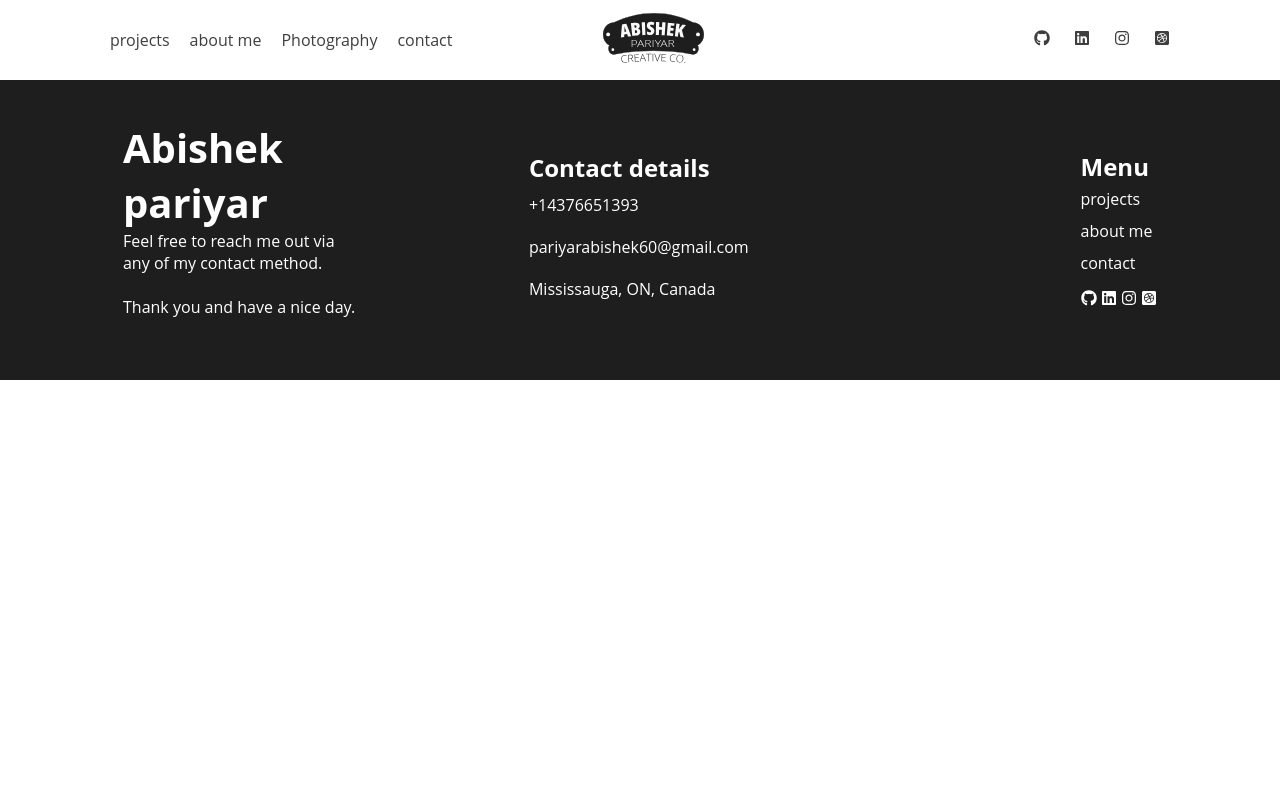
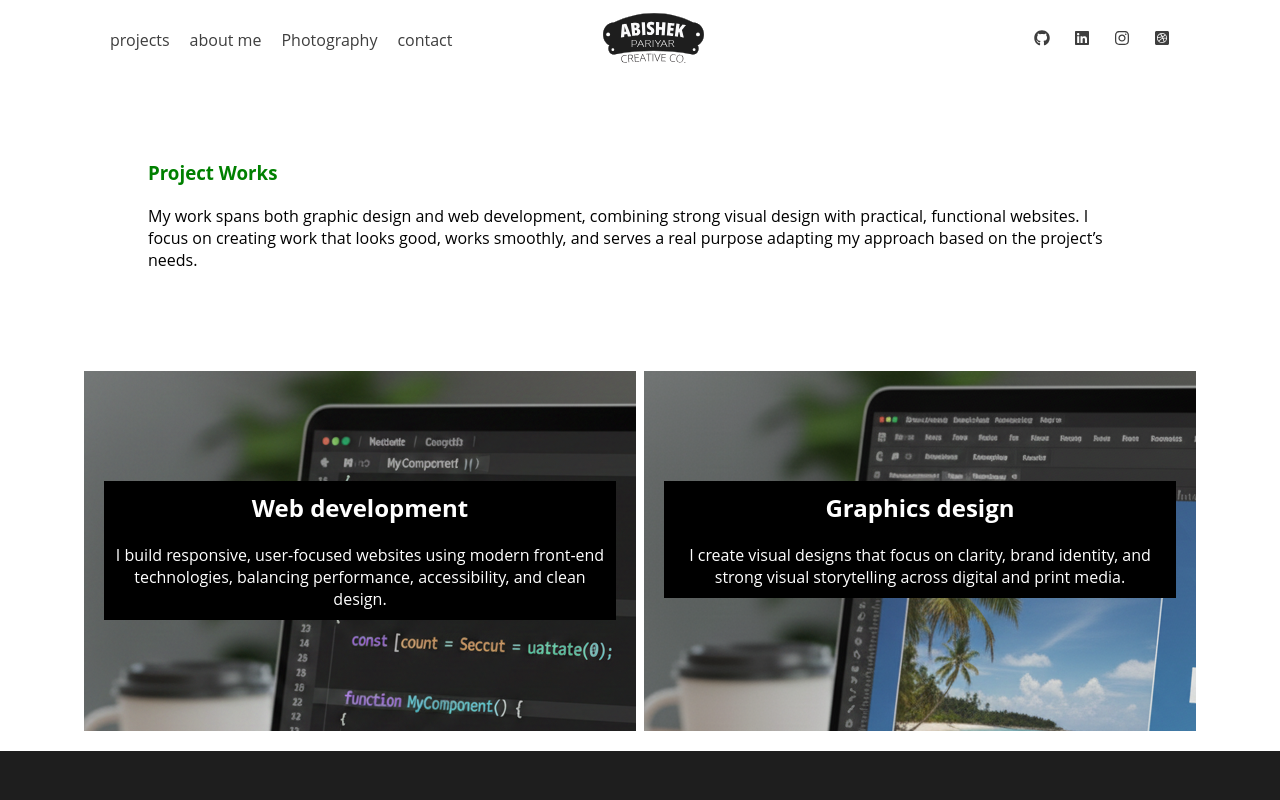
Before and after one commit to abizec-p/new-portfolio, a React (Vite) app: page /projectwork in a window 1280 px wide. Shown: the top 800 px of the page. Built offline with nearby package versions, Linux system fonts and the light colour scheme.

Commit message:
added poject section

```diff
--- a/src/App.jsx
+++ b/src/App.jsx
@@ -8,6 +8,7 @@ import About from "./components/about"
 import ProjectPage from "./components/projects"
 import { motion } from "motion/react"
 import Photography from "./components/photography"
+import ProjectWorks from "./components/projectworks"
 export default function App(){
   return(
     <section>
@@ -15,6 +16,7 @@ export default function App(){
       <Nav/>
       <Routes>
         <Route path="/" element={<Hero/>}/>
+        <Route path="/projectwork" element={<ProjectWorks/>}/>
         <Route path="/about" element={<About/>}/>
         <Route path="/contact" element={<Contact/>}/>
         <Route path="/photography" element={<Photography/>}/>
--- a/src/components/nav.jsx
+++ b/src/components/nav.jsx
@@ -33,7 +33,7 @@ export default function Nav() {
   return (
     <section className={isScrolled ? "borderNav" : "nav"}>
       <div className={isClicked ? "mobile-menu" : "menu"}>
-        <Link onClick={handleLinkClick} to="/">
+        <Link onClick={handleLinkClick} to="/projectwork">
           projects
         </Link>
         <Link onClick={handleLinkClick} to="/about">
--- /dev/null
+++ b/src/components/projectworks.css
@@ -0,0 +1,47 @@
+.project-works{
+    margin: 0 20px;
+}
+.heading-project{
+    margin: 10vh 10vw;
+
+
+}
+.heading-project h1{
+    color: green;
+    margin-bottom: 20px;
+}
+.main-projects-section{
+    margin: 0 5vw;
+    display: flex;
+    justify-content: center;
+    justify-content: space-between;
+
+}
+.main-projects-section div{
+    width: 40vw;
+    height: 40vh;
+    margin: 20px 0;
+
+}
+.web-development-section{
+    background-image: url(../assets/img/coding.png);
+    color: white;
+
+
+}
+.main-projects-section div h2,.main-projects-section div p{
+    text-align: center;
+    transform: translate(0, 90px);
+    background-color: black;
+    padding: 10px 10px;
+}
+.main-projects-section div{
+    padding: 20px ;
+}
+.graphics-design-section{
+    background-image: url(../assets/img/graphics-design.png);
+    color: white;
+}
+.main-projects-section  a{
+    text-decoration: none;
+}
--- /dev/null
+++ b/src/components/projectworks.jsx
@@ -0,0 +1,30 @@
+import { Link } from "react-router-dom";
+import "../components/projectworks.css"
+
+export default function ProjectWorks(){
+    return(
+        <section className="project-works">
+            <div className="heading-project">
+                <h1>Project Works</h1>
+                <p>My work spans both graphic design and web development, combining strong visual design with practical, functional websites. I focus on creating work that looks good, works smoothly, and serves a real purpose adapting my approach based on the project’s needs.</p>
+            </div>
+            <div className="main-projects-section">
+                <Link to="/webdev">
+                <div className="web-development-section">
+                    <h2>Web development</h2>
+                    <p>I build responsive, user-focused websites using modern front-end technologies, balancing performance, accessibility, and clean design.</p>
+
+                </div>
+                </Link>
+                <Link to="/graphics designing">
+                <div className="graphics-design-section">
+                    <h2>Graphics design</h2>
+                    <p>I create visual designs that focus on clarity, brand identity, and strong visual storytelling across digital and print media.</p>
+
+                </div>
+                </Link>
+            </div>
+
+        </section>
+    )
+}
```
Also changed, not shown: src/assets/img/coding.png (added), src/assets/img/graphics-design.png (added).
